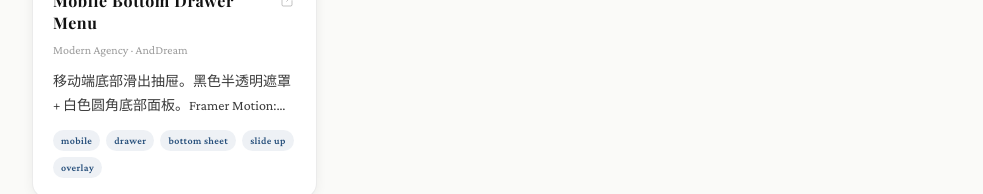
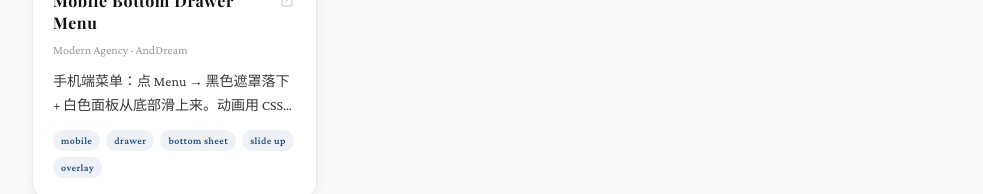
Before and after one commit to AndrewYY5178/design-inspiration, a React (Vite) app: page / in a window 1280 px wide. Shown: the part 2055-2249 px from the top of the page, without its empty margins (148-1131 px from the left). Built offline with nearby package versions, Linux system fonts and the light colour scheme; a web font is replaced by a local one.

Commit message:
fix drawer demo

```diff
--- a/src/data/inspiration.ts
+++ b/src/data/inspiration.ts
@@ -398,17 +398,19 @@ export const inspirationItems: InspirationItem[] = [
     category: "navigation",
     sourceUrl: "https://andrewyy5178.github.io/motionsites-showcase/#/templates/modern-agency",
     sourceName: "Modern Agency · AndDream",
-    html: `<div class="overlay" id="overlay"><div class="sheet"><div class="time-row"><svg width="14" height="14" viewBox="0 0 24 24" fill="none" stroke="currentColor" stroke-width="1.5"><circle cx="12" cy="12" r="10"/><path d="M12 6v6l4 2"/></svg><span>14:32 in Beijing</span></div><a>Projects</a><a>Studio</a><a>Journal</a><a>Connect</a><button>Start a project <svg width="16" height="16" viewBox="0 0 24 24" fill="none" stroke="currentColor" stroke-width="2"><path d="M5 12h14M12 5l7 7-7 7"/></svg></button></div></div><button class="toggle-btn" id="toggle">Menu</button><script>const btn=document.getElementById('toggle'),overlay=document.getElementById('overlay');let open=false;btn.onclick=()=>{open=!open;overlay.style.display=open?'flex':'none';btn.textContent=open?'Close':'Menu'}</script>`,
+    html: `<button class="toggle-btn" id="toggle">Close</button><div class="overlay open" id="overlay"><div class="sheet"><div class="time-row"><svg width="14" height="14" viewBox="0 0 24 24" fill="none" stroke="currentColor" stroke-width="1.5"><circle cx="12" cy="12" r="10"/><path d="M12 6v6l4 2"/></svg><span>22:15 in Beijing</span></div><a>Projects</a><a>Studio</a><a>Journal</a><a>Connect</a><button>Start a project <svg width="16" height="16" viewBox="0 0 24 24" fill="none" stroke="currentColor" stroke-width="2"><path d="M5 12h14M12 5l7 7-7 7"/></svg></button></div></div><script>const btn=document.getElementById('toggle'),overlay=document.getElementById('overlay');let open=true;btn.onclick=()=>{open=!open;overlay.classList.toggle('open',open);overlay.classList.toggle('closed',!open);btn.textContent=open?'Close':'Menu'};overlay.onclick=(e)=>{if(e.target===overlay){open=false;overlay.classList.remove('open');overlay.classList.add('closed');btn.textContent='Menu'}}</script>`,
     css: `
       body { background: #EFEFEF; display: flex; align-items: center; justify-content: center; font-family: -apple-system, sans-serif; }
-      .toggle-btn { background: #111; color: white; border: none; border-radius: 999px; padding: 10px 20px; font-size: 13px; cursor: pointer; }
-      .overlay { display: none; position: fixed; inset: 0; background: rgba(0,0,0,0.6); align-items: flex-end; justify-content: center; z-index: 50; font-family: -apple-system, sans-serif; }
-      .sheet { background: white; border-radius: 16px 16px 0 0; margin: 0 12px 12px; padding: 24px; width: 100%; display: flex; flex-direction: column; gap: 16px; }
+      .toggle-btn { background: #111; color: white; border: none; border-radius: 999px; padding: 10px 20px; font-size: 13px; cursor: pointer; position: relative; z-index: 60; }
+      .overlay { position: fixed; inset: 0; background: rgba(0,0,0,0.6); display: flex; align-items: flex-end; justify-content: center; z-index: 50; font-family: -apple-system, sans-serif; transition: opacity 0.5s cubic-bezier(0.32,0.72,0,1); }
+      .overlay.closed { opacity: 0; pointer-events: none; }
+      .overlay.closed .sheet { transform: translateY(100%); }
+      .sheet { background: white; border-radius: 16px 16px 0 0; margin: 0 12px 12px; padding: 24px; width: 100%; display: flex; flex-direction: column; gap: 16px; transition: transform 0.5s cubic-bezier(0.32,0.72,0,1); }
       .time-row { display: flex; align-items: center; gap: 6px; font-size: 13px; color: #555; margin-bottom: 8px; }
       .sheet a { font-size: 28px; font-weight: 500; color: #111; text-decoration: none; }
       .sheet button { display: flex; align-items: center; justify-content: space-between; background: #254E7A; color: white; border: none; border-radius: 999px; padding: 12px 24px; font-size: 14px; margin-top: 8px; cursor: pointer; }
     `,
-    notes: "移动端底部滑出抽屉。黑色半透明遮罩 + 白色圆角底部面板。Framer Motion: translateY 从 100% → 0，缓动 cubic-bezier(0.32,0.72,0,1)。遮罩点击关闭。内含时间、大号导航链接（28-32px）、CTA 按钮。",
+    notes: "手机端菜单：点 Menu → 黑色遮罩落下 + 白色面板从底部滑上来。动画用 CSS transition（translateY 0→100%）+ opacity，缓动 cubic-bezier(0.32,0.72,0,1)。点遮罩空白处也能关闭。桌面端看不到这个（md:hidden），只在手机端出现。",
     tags: ["mobile", "drawer", "bottom sheet", "slide up", "overlay"],
     savedAt: "2026-07-06",
   },
```
